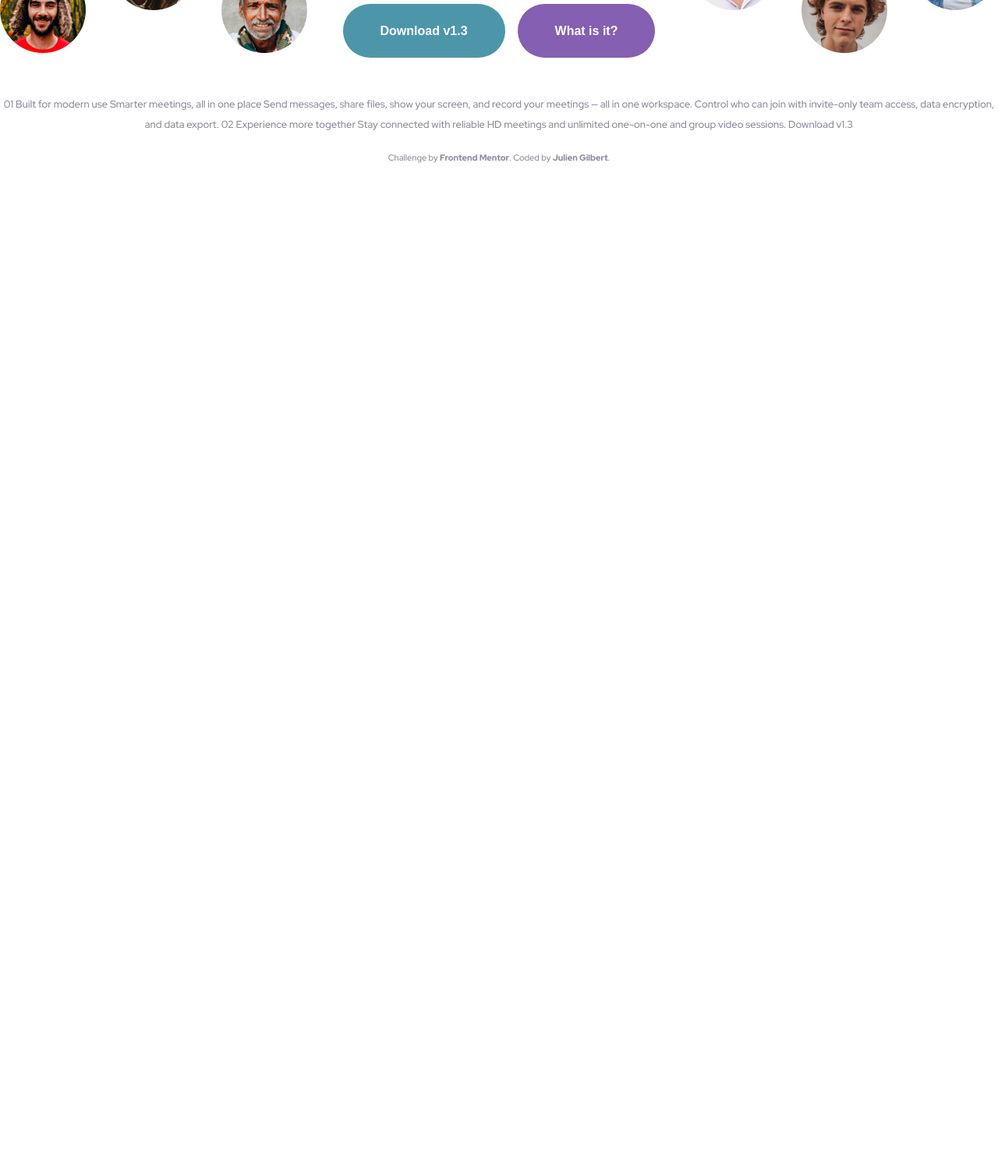
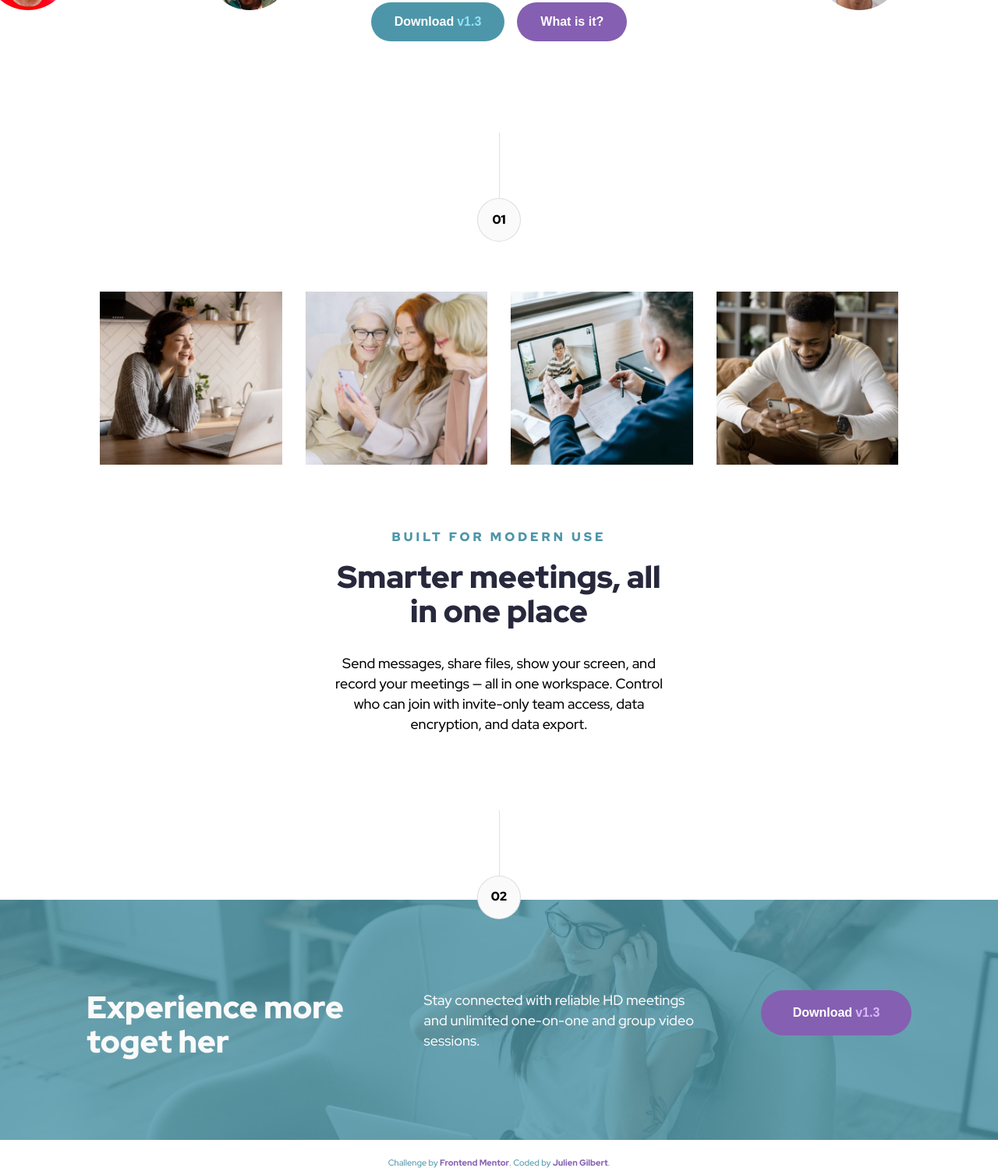
Before and after one commit to juliengDev/Meet-_anding_page, a website: page index.html in a window 1280 px wide. Shown: the part 466-1973 px from the top of the page at 78% size. Before the commit the page ends 880 px from the top, so only its background shows below. Drawn offline with Linux system fonts and the light colour scheme.

Commit message:
desktop design done

```diff
--- a/index.html
+++ b/index.html
@@ -24,45 +24,74 @@
         </g>
       </svg>
       <section class="hero">
-        <img class="hero__banner__left" src="./assets/desktop/image-hero-left.png" alt="Image Hero Banner Left">
+        <img class="hero__images--desktop hero__images--desktop-left" src="./assets/desktop/image-hero-left.png"
+          alt="Image Hero Banner Left">
+        <picture class="hero__images--mobile">
+          <source media="(min-width: 1240px)" srcset="./assets/tablet/image-hero.png">
+          <img src="./assets/tablet/image-hero.png" alt="Hero image for mobile and tablet">
+        </picture>
         <div class="hero__heading">
           <h1 class="hero__heading__main ft-primary-heading">Group Chat for Everyone</h1>
           <p class="hero__heading__intro">Meet makes it easy to connect with others face-to-face virtually and
             collaborate across any device.</p>
           <div class="hero__heading__btngrp">
-            <button class="btn btn__green-default">Download v1.3</button>
+            <button class="btn btn__green-default">Download<span class="cl-cyan">v1.3</span></button>
             <button class="btn btn__purple-default">What is it?</button>
           </div>
         </div>
-        <img class="hero__banner__right" src="./assets/desktop/image-hero-right.png" alt="Image Hero Banner Right">
-      </section>
-
-    </header>
-    <main></main>
+        <img class="hero__images--desktop hero__images--desktop-right" src="./assets/desktop/image-hero-right.png"
+          alt="Image Hero Banner Right">
 
 
 
 
 
-    01
-    Built for modern use
+      </section>
+    </header>
+    <main>
+      <section class="number">
+        <span class="number__line"></span>
+        <span class="number__item">01</span>
+      </section>
+      <section class="gallery grid">
+        <img src="./assets/desktop/image-woman-in-videocall.jpg" alt="Picture of a woman in videocall"
+          class="gallery__item"><img src="./assets/desktop/image-women-videochatting.jpg"
+          alt="Picture of womans in videochatting" class="gallery__item"><img
+          src="./assets/desktop/image-men-in-meeting.jpg" alt="picture of a man in videocall" class="gallery__item"><img
+          src="./assets/desktop/image-man-texting.jpg" alt="picture of a man texting" class="gallery__item">
+      </section>
+      <section class="content">
+        <p class="content__intro ft-tertiary-heading">Built for modern use</p>
+        <h2 class=" content__title ft-secondary-heading"> Smarter meetings, all in one place</h2>
+        <p class="content__txt">Send messages, share files, show your screen, and record your meetings — all in one
+          workspace. Control who can join with invite-only team access, data encryption, and data export.</p <section
+          class="number">
+      </section>
+      <section class="number number-above">
+        <span class="number__line"></span>
+        <span class="number__item">02</span>
+      </section>
+    </main>
 
-    Smarter meetings, all in one place
+    <footer class="footer">
+      <h2 class="ft-secondary-heading footer__title "> Experience more toget her</h2>
+      <p class="footer__txt"> Stay connected with reliable HD meetings and unlimited one-on-one and group video
+        sessions.</p>
+      <button class="btn footer__btn btn__purple-default">Download <span class="cl-purple">v1.3</span></button>
 
-    Send messages, share files, show your screen, and record your meetings — all in one
-    workspace. Control who can join with invite-only team access, data encryption, and data export.
+    </footer>
 
-    02
-    Experience more together
-    Stay connected with reliable HD meetings and unlimited one-on-one and group video sessions.
 
-    Download v1.3
-    <footer class="attribution">
+
+
+
+
+    <div class="attribution">
       Challenge by <a class="attribution__credit" href="https://www.frontendmentor.io?ref=challenge"
         target="_blank">Frontend
         Mentor</a>.
       Coded by <a class="attribution__credit" href="#">Julien Gilbert</a>.
-    </footer>
+    </div>
   </div>
 </body>
 
--- a/sass/base/_base.scss
+++ b/sass/base/_base.scss
@@ -1,6 +1,6 @@
 :root {
   --color-dark-charcoal: #28283d;
-  --color-dark-grey: #87879d;
+  --color-dark-grey: #;
   --color-dark-green: #4d96a9;
   --color-light-green: #71c0d4;
   --color-dark-purple: #855fb1;
@@ -8,6 +8,7 @@
   --color-light-purple2: #d9b8ff;
   --color-light-blue: #8fe3f9;
   --color-pure-white: #ffffff;
+  --color-footer: #fafafa;
 }
 
 * {
--- a/sass/base/_typography.scss
+++ b/sass/base/_typography.scss
@@ -17,7 +17,7 @@
 body {
   font-family: "Red Hat Display", sans-serif;
   font-optical-sizing: auto;
-  font-size: clamp(0.8rem, 1.5vw, 1.3rem);
+  font-size: clamp(1.3rem, 1.5vw, 1.8rem);
   font-weight: 500;
   line-height: 2.6rem;
   color: var(--color-dark-grey);
--- a/sass/base/_utilities.scss
+++ b/sass/base/_utilities.scss
@@ -25,4 +25,17 @@
   justify-content: center;
   align-items: center;
   margin: 8rem auto 0;
+  overflow-x: hidden;
 }
+.cl-cyan {
+  color: var(--color-light-blue);
+}
+.cl-purple {
+  color: var(--color-light-purple2);
+}
+
+.grid {
+  display: grid;
+  grid-template-columns: repeat(4, 1fr);
+  gap: 3rem;
+}
--- a/sass/components/_buttton.scss
+++ b/sass/components/_buttton.scss
@@ -2,9 +2,10 @@
   display: flex;
   justify-content: center;
   align-items: center;
+  gap: 0.4rem;
   border-radius: 50px;
   color: var(--color-pure-white);
-  padding: 1.6em 3em;
+  padding: 1.6rem 3rem;
   font-weight: 900;
   font-size: 1.6rem;
   border: none;
--- /dev/null
+++ b/sass/components/_numbers-items.scss
@@ -0,0 +1,32 @@
+.number {
+  // position: relative;
+  display: flex;
+  flex-direction: column;
+  align-items: center;
+  &-above {
+    position: relative;
+    transform: translateY(2.5rem);
+    z-index: 3;
+  }
+  &__line {
+    display: inline-block;
+    width: 1px;
+    height: 8.4rem;
+    border-left: 1px solid rgba(135, 135, 157, 0.25);
+  }
+  &__item {
+    width: 5.6rem;
+    height: 5.6rem;
+    display: flex;
+    align-items: center;
+    justify-content: center;
+    font-size: 1.6rem;
+    font-weight: 900;
+    line-height: 1.625rem;
+    background-color: var(--color-footer);
+
+    border: 1px solid rgba(135, 135, 157, 0.25);
+    padding: 1.5rem 1.9rem;
+    border-radius: 50%;
+  }
+}
--- a/sass/layout/_footer.scss
+++ b/sass/layout/_footer.scss
@@ -1,10 +1,49 @@
+.footer {
+  text-align: start;
+  position: relative;
+  display: flex;
+  justify-content: space-between;
+  padding: 11.6rem min(11.1rem) 10.4rem;
+  background-image: url("../../assets/desktop/image-footer.jpg");
+  color: var(--color-footer);
+
+  &__title,
+  &__txt,
+  &__btn {
+    z-index: 1;
+  }
+  &::before {
+    content: "";
+    position: absolute;
+    top: 0;
+    left: 0;
+    width: 100%;
+    height: 100%;
+    background-color: var(--color-dark-green);
+    opacity: 0.8;
+    pointer-events: none;
+    z-index: 0;
+  }
+  &__title,
+  &__txt {
+    width: min(35rem, 100%);
+  }
+  &__title {
+    color: var(--color-footer);
+  }
+}
+.footer .btn {
+  width: min(19.3rem, 100%);
+  max-height: 58px;
+}
+
 .attribution {
   margin: 1.6rem 0 6rem;
   font-size: 1.1rem;
   text-align: center;
-  color: var(--color-wenge-brown);
+  color: var(--color-dark-green);
   &__credit {
     font-weight: 800;
-    color: var(--color-dark-raspberry) !important;
+    color: var(--color-dark-purple) !important;
   }
 }
--- a/sass/layout/_header.scss
+++ b/sass/layout/_header.scss
@@ -1,11 +1,43 @@
 .header {
+  width: 100%;
+  margin-bottom: 11rem;
   &__logo {
     margin-bottom: 6.1rem;
   }
   & .hero {
+    position: relative;
+    width: 100%;
     display: flex;
     justify-content: space-between;
+    margin-bottom: 0.7rem;
+    @include respond(tab-land) {
+      flex-direction: column;
+    }
+
+    &__images--mobile {
+      display: none;
+      @include respond(tab-land) {
+        display: block;
+      }
+    }
+    &__images--desktop {
+      display: block;
+      position: absolute;
+      top: 0;
+      &-left {
+        left: -1.5%;
+      }
+      &-right {
+        right: -1.5%;
+      }
+      @include respond(tab-land) {
+        display: none;
+      }
+    }
     img {
+      @include respond(tab-land) {
+        width: 100%;
+      }
       max-inline-size: 100%;
       block-size: auto;
       object-fit: contain;
@@ -15,7 +47,7 @@
       flex-direction: column;
       align-items: center;
       width: min(43rem, 100%);
-      margin: 4.7rem auto;
+      margin: 4.7rem auto 0;
       &__main {
         margin-bottom: 3.4rem;
       }
--- a/sass/main.scss
+++ b/sass/main.scss
@@ -10,5 +10,6 @@
 @import "layout/footer";
 
 @import "components/buttton";
+@import "components/numbers-items";
 
 @import "pages/home";
--- a/sass/pages/_home.scss
+++ b/sass/pages/_home.scss
@@ -0,0 +1,27 @@
+.gallery {
+  margin: 6.4rem auto 0;
+  width: min(111rem, 80%);
+  text-align: center;
+  & img {
+    max-inline-size: 100%;
+    block-size: auto;
+    object-fit: contain;
+  }
+}
+
+.content {
+  width: min(54rem, 100%);
+  margin: 8rem auto 7.2rem;
+  text-align: center;
+  &__intro {
+    margin: 0 auto 1.6rem;
+  }
+  &__title {
+    max-width: 80%;
+    margin: 0 auto 3.2rem;
+  }
+  &__txt {
+    max-width: 80%;
+    margin: 0 auto;
+  }
+}
--- a/sass/utils/_mixins.scss
+++ b/sass/utils/_mixins.scss
@@ -40,9 +40,9 @@ ORDER: Base + typography > general layout + grid > page layout > components
     } //900px
   }
   @if $breakpoint == tab-land {
-    @media only screen and (max-width: 75em) {
+    @media only screen and (max-width: 77.5em) {
       @content;
-    } //1200px
+    } //1240px
   }
   @if $breakpoint == desktop {
     @media only screen and (max-width: 90em) {
```
Also changed, not shown: public/css/style.css, 1 other file.
